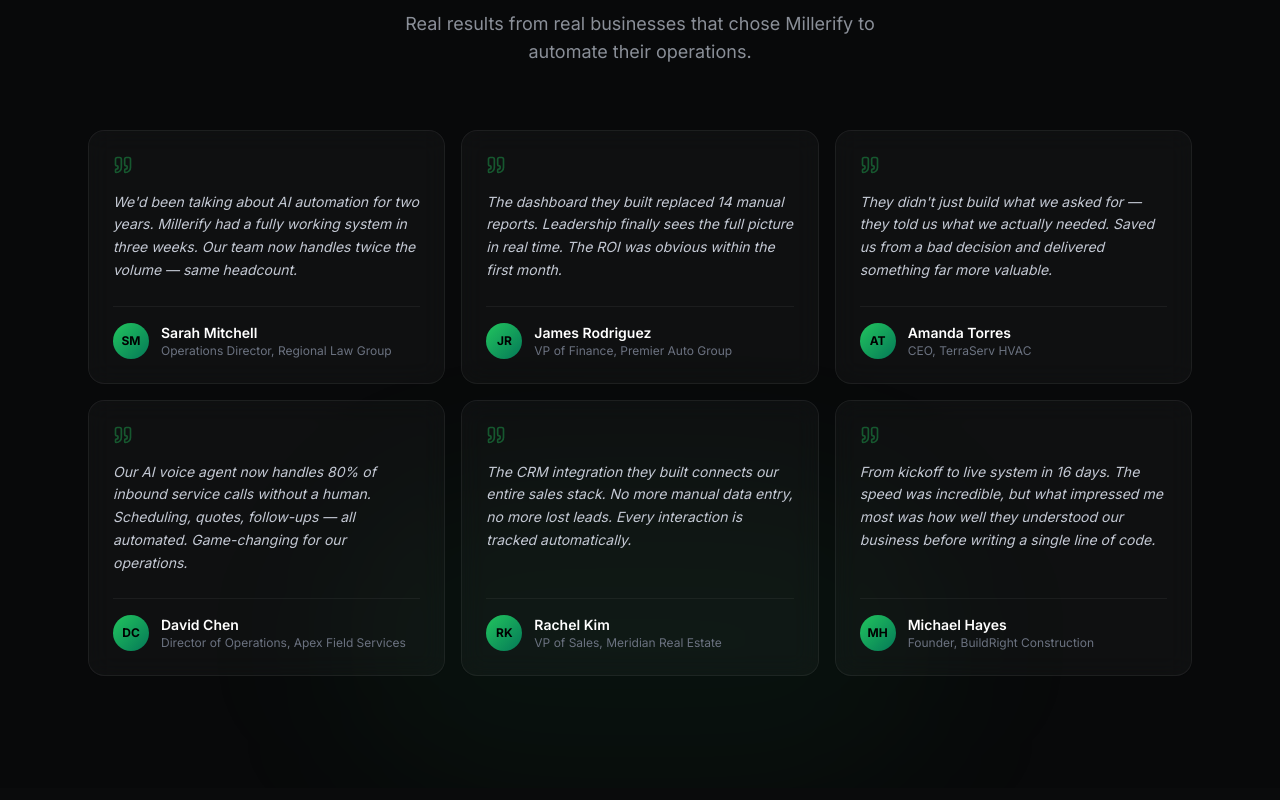
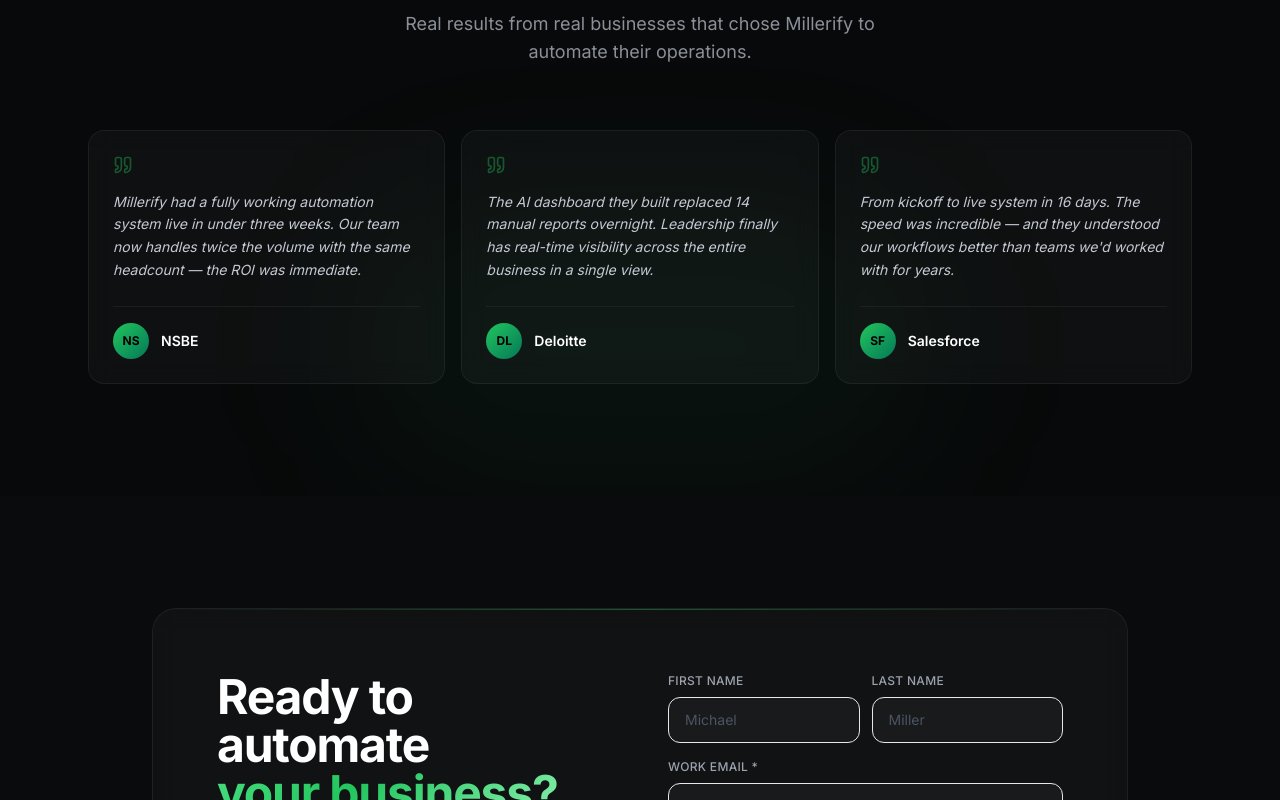
Before and after one commit to mmillertechnologies-oss/millerify-website, a Next.js app: page / in a window 1280 px wide. Shown: the part 5880-6680 px from the top of the page. Built offline with nearby package versions, Linux system fonts and the light colour scheme.

Commit message:
Simplify testimonials to 3 companies, single row

```diff
--- a/src/components/Sections.tsx
+++ b/src/components/Sections.tsx
@@ -360,46 +360,19 @@
 
 const testimonials = [
   {
-    quote: "We'd been talking about AI automation for two years. Millerify had a fully working system in three weeks. Our team now handles twice the volume — same headcount.",
-    name: 'Sarah Mitchell',
-    role: 'Operations Director',
-    company: 'Regional Law Group',
-    initials: 'SM',
+    quote: "Millerify had a fully working automation system live in under three weeks. Our team now handles twice the volume with the same headcount — the ROI was immediate.",
+    company: 'NSBE',
+    initials: 'NS',
   },
   {
-    quote: "The dashboard they built replaced 14 manual reports. Leadership finally sees the full picture in real time. The ROI was obvious within the first month.",
-    name: 'James Rodriguez',
-    role: 'VP of Finance',
-    company: 'Premier Auto Group',
-    initials: 'JR',
+    quote: "The AI dashboard they built replaced 14 manual reports overnight. Leadership finally has real-time visibility across the entire business in a single view.",
+    company: 'Deloitte',
+    initials: 'DL',
   },
   {
-    quote: "They didn't just build what we asked for — they told us what we actually needed. Saved us from a bad decision and delivered something far more valuable.",
-    name: 'Amanda Torres',
-    role: 'CEO',
-    company: 'TerraServ HVAC',
-    initials: 'AT',
-  },
-  {
-    quote: "Our AI voice agent now handles 80% of inbound service calls without a human. Scheduling, quotes, follow-ups — all automated. Game-changing for our operations.",
-    name: 'David Chen',
-    role: 'Director of Operations',
-    company: 'Apex Field Services',
-    initials: 'DC',
-  },
-  {
-    quote: "The CRM integration they built connects our entire sales stack. No more manual data entry, no more lost leads. Every interaction is tracked automatically.",
-    name: 'Rachel Kim',
-    role: 'VP of Sales',
-    company: 'Meridian Real Estate',
-    initials: 'RK',
-  },
-  {
-    quote: "From kickoff to live system in 16 days. The speed was incredible, but what impressed me most was how well they understood our business before writing a single line of code.",
-    name: 'Michael Hayes',
-    role: 'Founder',
-    company: 'BuildRight Construction',
-    initials: 'MH',
+    quote: "From kickoff to live system in 16 days. The speed was incredible — and they understood our workflows better than teams we'd worked with for years.",
+    company: 'Salesforce',
+    initials: 'SF',
   },
 ]
 
@@ -432,10 +405,10 @@
           </p>
         </motion.div>
 
-        <div className="grid md:grid-cols-2 lg:grid-cols-3 gap-4">
+        <div className="grid md:grid-cols-3 gap-4">
           {testimonials.map((t, i) => (
             <motion.div
-              key={t.name}
+              key={t.company}
               initial={{ opacity: 0, y: 24 }}
               whileInView={{ opacity: 1, y: 0 }}
               viewport={{ once: true }}
@@ -448,10 +421,7 @@
                 <div className="w-9 h-9 rounded-full bg-gradient-to-br from-green-500 to-emerald-700 flex items-center justify-center text-xs font-bold text-black flex-shrink-0">
                   {t.initials}
                 </div>
-                <div>
-                  <div className="text-sm font-semibold text-white">{t.name}</div>
-                  <div className="text-xs text-[#6b7280]">{t.role}, {t.company}</div>
-                </div>
+                <div className="text-sm font-semibold text-white">{t.company}</div>
               </div>
             </motion.div>
           ))}
```
